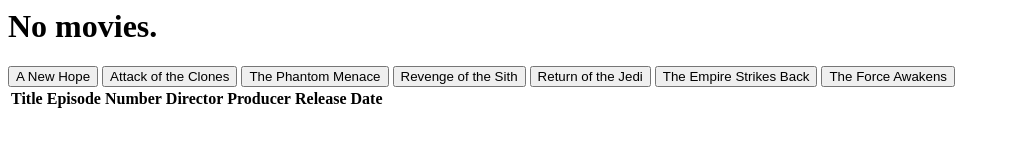
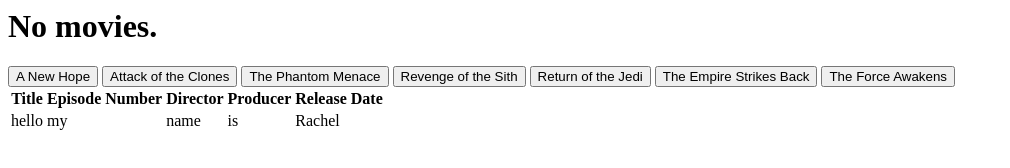
Before and after one commit to matherlyr/projectLightSaber, a plain HTML site: page index.html in a window 1280 px wide. Shown: the whole page, without its empty margins (0-1010 px from the left). Drawn offline with nearby package versions, Linux system fonts and the light colour scheme; no server answers.

Commit message:
Update index.html

```diff
--- a/index.html
+++ b/index.html
@@ -19,6 +19,13 @@
            <th id=producerhead>Producer</th>
            <th id=datehead>Release Date</th>
         </thead>
+        <tbody>
+            <td>hello</td>
+            <td>my</td>
+            <td>name</td>
+            <td>is</td>
+            <td>Rachel</td>
+        </tbody>
     </table>
     <script type="text/javascript" src="code.js"></script>
     </body>
```
